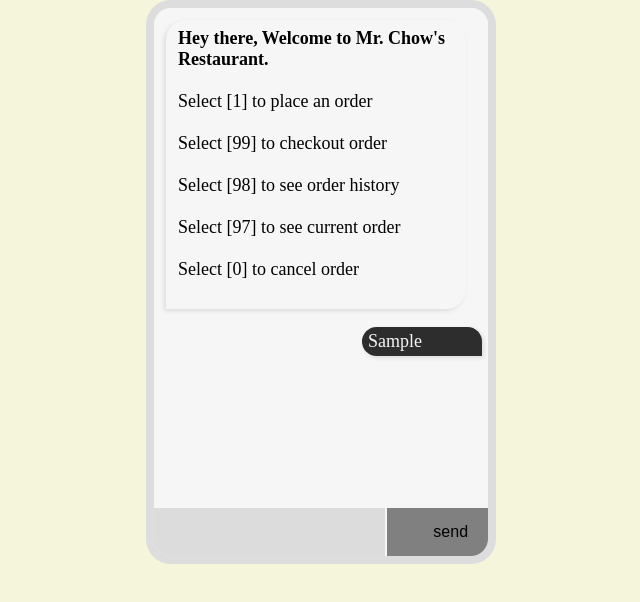
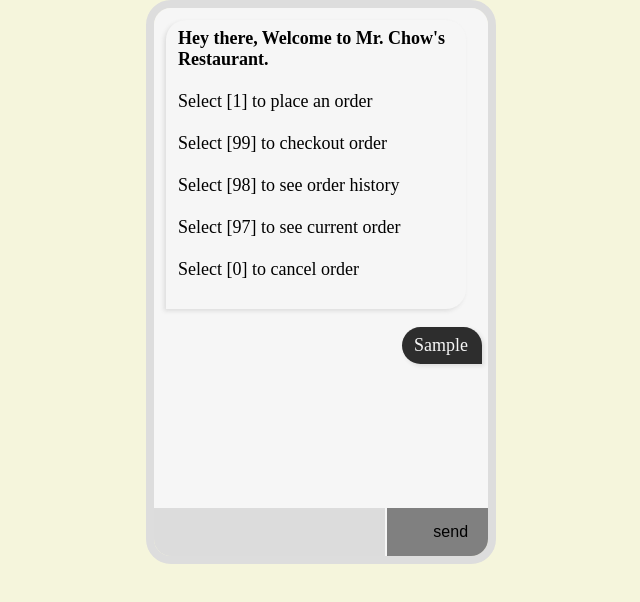
Before and after one commit to Mykelz/restaurant-chatBot, a website: page public/views/index.html in a window 1280 px wide. Both pictures are taken after typing "Sample" into the empty fields and a click on the button "send". Shown: the part 42-644 px from the top of the page, without its empty margins (319-959 px from the left). Drawn offline with nearby package versions, Linux system fonts and the light colour scheme; no server answers.

Commit message:
style fix

```diff
--- a/public/style.css
+++ b/public/style.css
@@ -45,10 +45,10 @@ body {
 
 .message-right {
     list-style: none;
-    padding: 4px 6px;
+    padding: 8px 12px;
     margin: 6px;
     max-width: 150px;
-    width: 120px;
+    width: 80px;
     font-size: 18px;
     word-wrap: break-word;
 }
```
